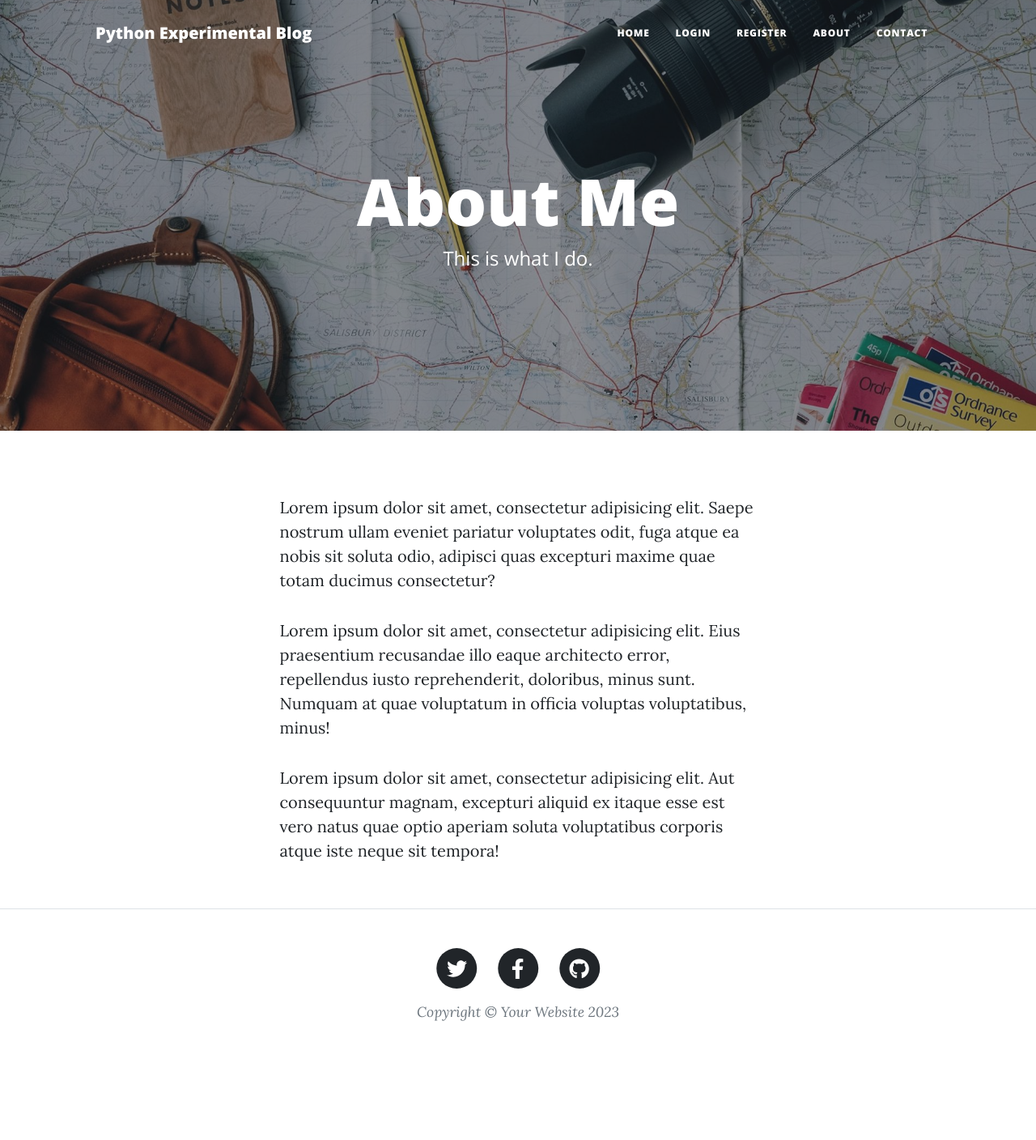
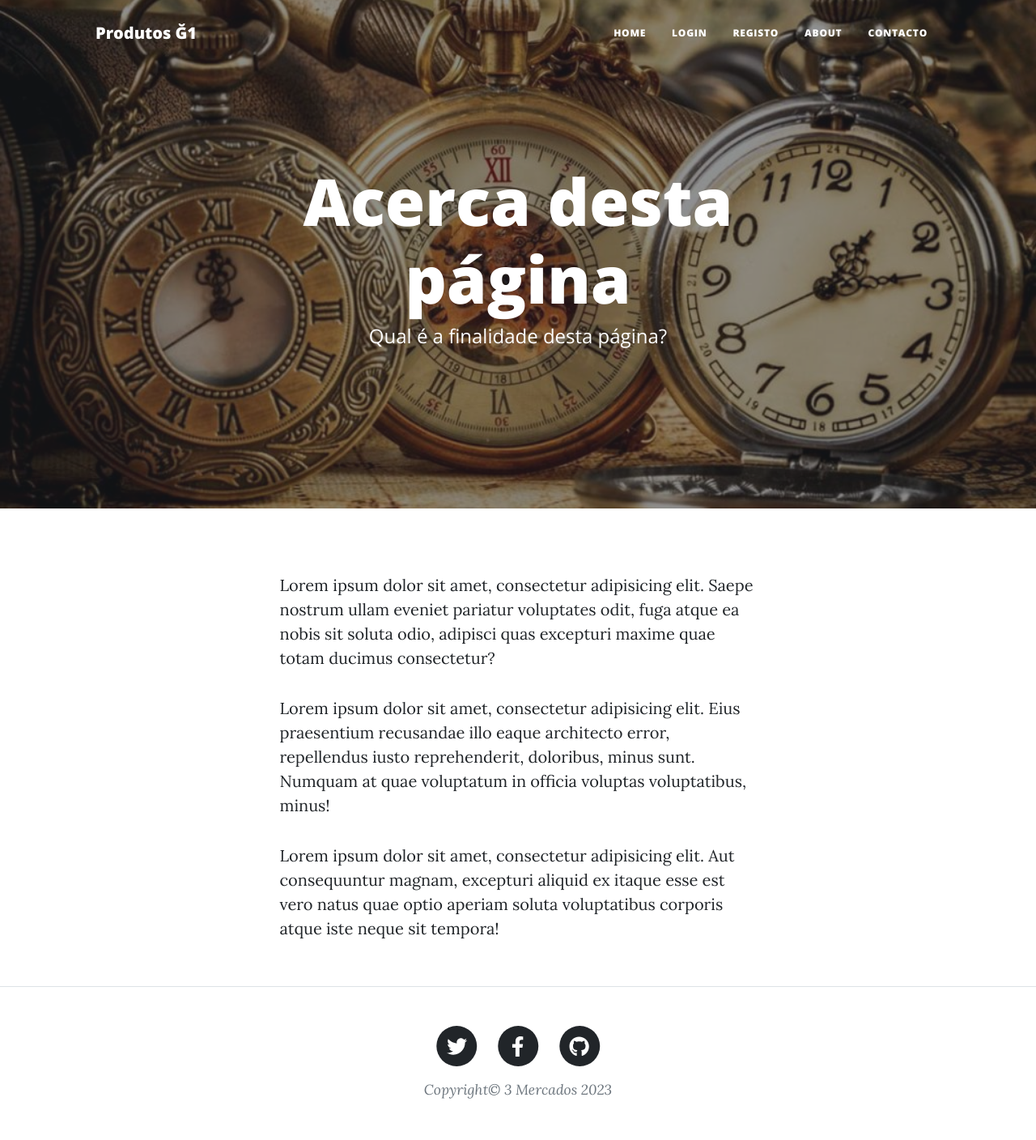
Before and after one commit to misaelnieto/miguel-ossa-python-blog, a Flask app: page /about in a window 1280 px wide. Shown: the whole page at 81% size. Before the commit the page ends 1261 px from the top, so only its background shows below. Run offline with Flask 3, Linux system fonts and the light colour scheme; some libraries are stand-ins or nearby versions.

Commit message:
Some changes

```diff
--- a/templates/about.html
+++ b/templates/about.html
@@ -3,14 +3,14 @@
 <!-- Page Header-->
 <header
   class="masthead"
-  style="background-image: url('../static/assets/img/about-bg.jpg')"
+  style="background-image: url('../static/assets/img/about_forniture-bg.jpg')"
 >
   <div class="container position-relative px-4 px-lg-5">
     <div class="row gx-4 gx-lg-5 justify-content-center">
       <div class="col-md-10 col-lg-8 col-xl-7">
         <div class="page-heading">
-          <h1>About Me</h1>
-          <span class="subheading">This is what I do.</span>
+          <h1>Acerca desta página</h1>
+          <span class="subheading">Qual é a finalidade desta página?</span>
         </div>
       </div>
     </div>
--- a/templates/contact.html
+++ b/templates/contact.html
@@ -3,7 +3,7 @@
 <!-- Page Header-->
 <header
   class="masthead"
-  style="background-image: url('../static/assets/img/contact-bg.jpg')"
+  style="background-image: url('../static/assets/img/contacto-bg.jpeg')"
 >
   <div class="container position-relative px-4 px-lg-5">
     <div class="row gx-4 gx-lg-5 justify-content-center">
--- a/templates/footer.html
+++ b/templates/footer.html
@@ -29,7 +29,7 @@
                               </a>
                           </li>
                       </ul>
-                      <div class="small text-center text-muted fst-italic">Copyright &copy; Your Website 2023</div>
+                      <div class="small text-center text-muted fst-italic">Copyright&copy; 3 Mercados 2023</div>
                   </div>
               </div>
           </div>
--- a/templates/header.html
+++ b/templates/header.html
@@ -8,7 +8,7 @@
     />
     <meta name="description" content="" />
     <meta name="author" content="" />
-    <title>Python Experimental Blog</title>
+    <title>Produtos Ğ1</title>
     {% block styles %}
     <!-- Load Bootstrap-Flask CSS here -->
     {{ bootstrap.load_css() }}
@@ -44,7 +44,7 @@
     <!-- Navigation-->
     <nav class="navbar navbar-expand-lg navbar-light" id="mainNav">
       <div class="container px-4 px-lg-5">
-        <a class="navbar-brand" href="/">Python Experimental Blog</a>
+        <a class="navbar-brand" href="/">Produtos Ğ1</a>
         <button
           class="navbar-toggler"
           type="button"
@@ -79,7 +79,7 @@
               <a
                 class="nav-link px-lg-3 py-3 py-lg-4"
                 href="{{ url_for('register') }}"
-                >Register</a
+                >Registo</a
               >
             </li>
             {% else: %}
@@ -102,7 +102,7 @@
               <a
                 class="nav-link px-lg-3 py-3 py-lg-4"
                 href="{{ url_for('contact') }}"
-                >Contact</a
+                >Contacto</a
               >
             </li>
           </ul>
--- a/templates/index.html
+++ b/templates/index.html
@@ -3,14 +3,14 @@
 <!-- Page Header-->
 <header
   class="masthead"
-  style="background-image: url('../static/assets/img/home-bg.jpg')"
+  style="background-image: url('../static/assets/img/home_forniture-bg.png')"
 >
   <div class="container position-relative px-4 px-lg-5">
     <div class="row gx-4 gx-lg-5 justify-content-center">
       <div class="col-md-10 col-lg-8 col-xl-7">
         <div class="site-heading">
-          <h1>Python Experimental Blog</h1>
-          <span class="subheading">A collection of random musings.</span>
+          <h1>Gaveta de mercadorias e produtos Ğ1</h1>
+          <span class="subheading">Produtos oferecidos pelos membros dos mercados</span>
         </div>
       </div>
     </div>
```
Also changed, not shown: static/assets/img/about_forniture-bg.jpg (added), static/assets/img/home-bg.jpg (deleted).
